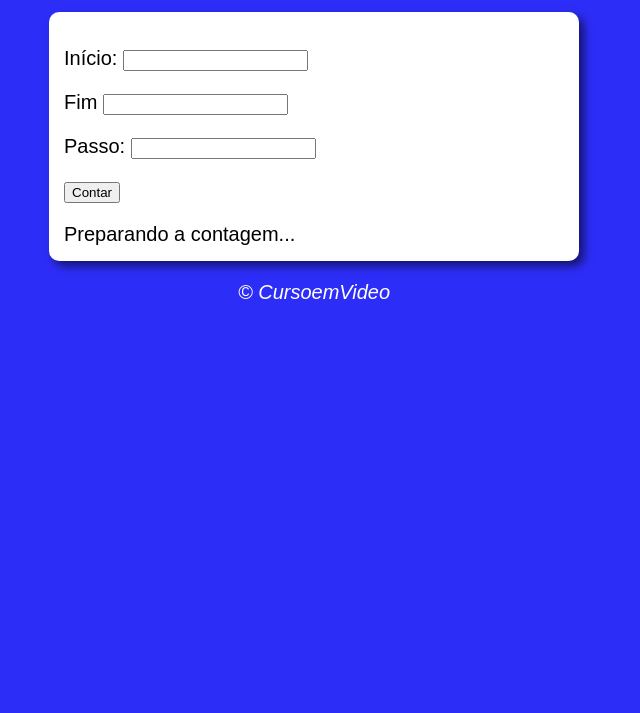
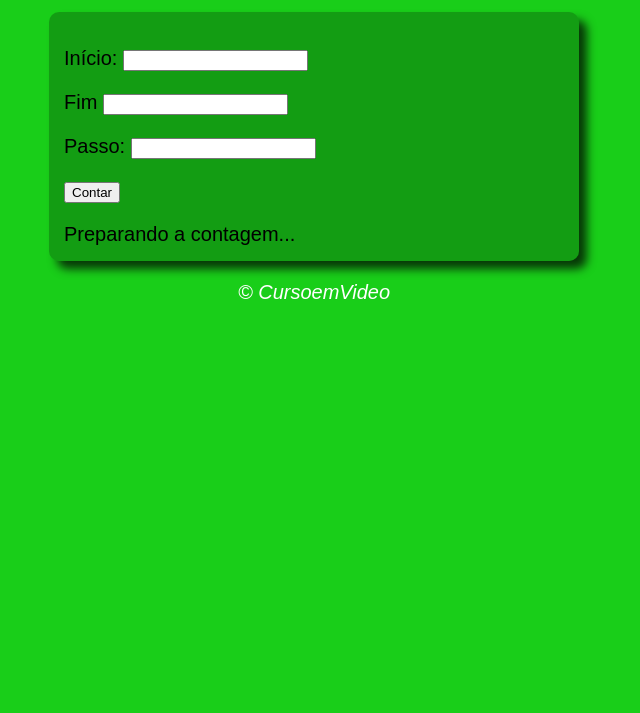
Before and after one commit to FelipeFerreiraSS/Cuso_de_Java_Script_Curso_em_Video, a plain HTML site: page Java_Script_Curso_em_video/aula14ex/ex016/modelo.html in a window 1280 px wide. Shown: the part 87-800 px from the top of the page, without its empty margins (326-966 px from the left). Drawn offline with Linux system fonts and the light colour scheme.

Commit message:
Atualização css

```diff
--- a/Java_Script_Curso_em_video/aula14ex/ex016/estilo.css
+++ b/Java_Script_Curso_em_video/aula14ex/ex016/estilo.css
@@ -1,5 +1,5 @@
 body{
-    background: rgb(45, 45, 248);
+    background: rgb(25, 206, 25);
     font: normal 15pt Arial;
 }
 
@@ -9,12 +9,12 @@ header {
 }
 
 section {
-    background: white;
+    background: rgba(0, 0, 0, 0.24);
     border-radius: 10px;
     padding: 15px;
     width: 500px;
     margin: auto;
-    box-shadow: 5px 5px 10px rgba(0, 0, 0, 0.562);
+    box-shadow: 8px 8px 10px rgba(0, 0, 0, 0.733);
 }
 
 footer {
--- a/Java_Script_Curso_em_video/aula14ex/ex017/estilo.css
+++ b/Java_Script_Curso_em_video/aula14ex/ex017/estilo.css
@@ -1,5 +1,5 @@
 body{
-    background: rgb(45, 45, 248);
+    background: rgb(243, 141, 25);
     font: normal 15pt Arial;
 }
 
@@ -9,12 +9,12 @@ header {
 }
 
 section {
-    background: white;
+    background: rgba(0, 0, 0, 0.158);
     border-radius: 10px;
     padding: 15px;
     width: 500px;
     margin: auto;
-    box-shadow: 5px 5px 10px rgba(0, 0, 0, 0.562);
+    box-shadow: 8px 8px 10px rgba(0, 0, 0, 0.562);
 }
 
 footer {
--- a/Java_Script_Curso_em_video/aula16ex/ex018/estilo.css
+++ b/Java_Script_Curso_em_video/aula16ex/ex018/estilo.css
@@ -1,5 +1,5 @@
 body{
-    background: rgb(45, 45, 248);
+    background: rgb(250, 22, 22);
     font: normal 15pt Arial;
 }
 
@@ -9,12 +9,12 @@ header {
 }
 
 section {
-    background: white;
+    background: rgba(0, 0, 0, 0.164);
     border-radius: 10px;
     padding: 15px;
     width: 500px;
     margin: auto;
-    box-shadow: 5px 5px 10px rgba(0, 0, 0, 0.562);
+    box-shadow: 8px 8px 10px rgba(0, 0, 0, 0.562);
 }
 
 select#flista {
```
